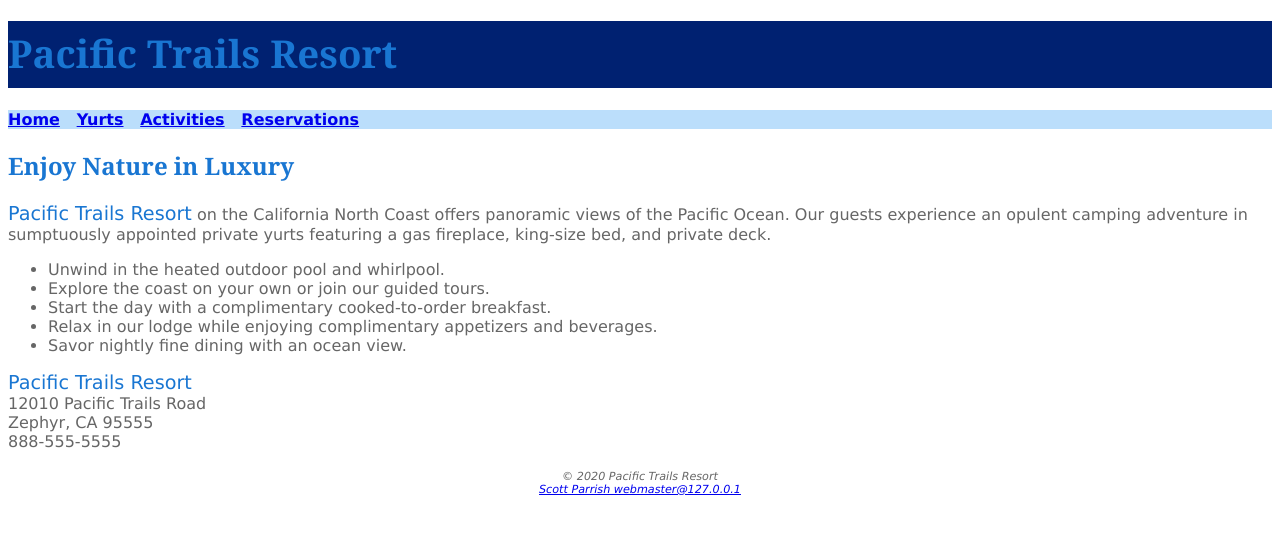
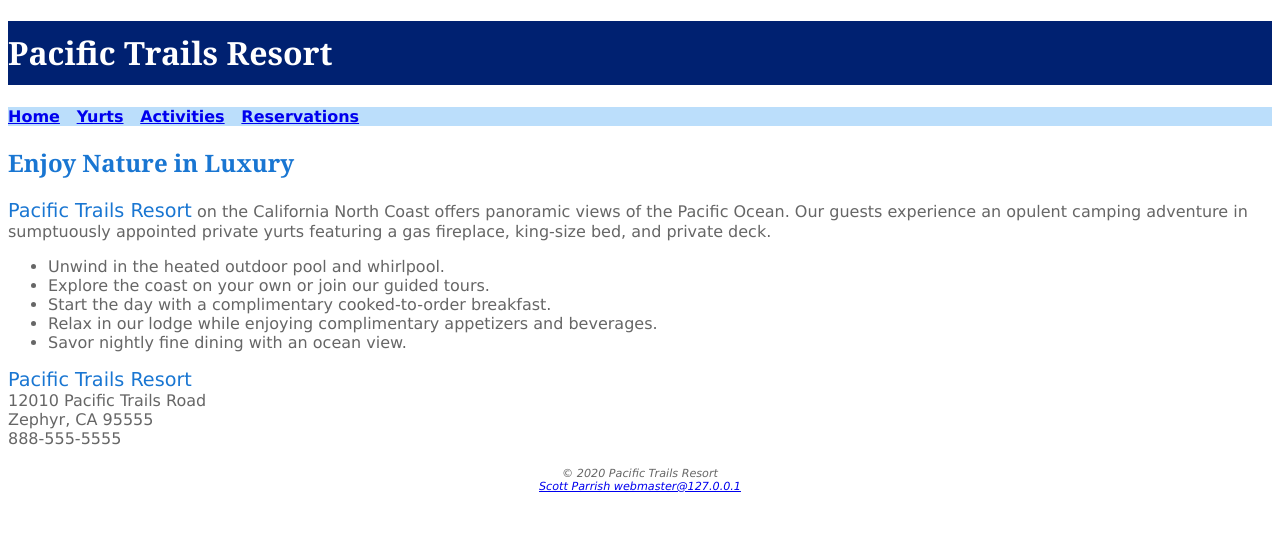
Before and after one commit to slparrish/Sdev_153, a plain HTML site: page pacificcss/index.html in a window 1280 px wide. Drawn offline with Linux system fonts and the light colour scheme.

Commit message:
ajsndkjasndkj

```diff
--- a/pacificcss/index.html
+++ b/pacificcss/index.html
@@ -7,7 +7,7 @@
     <title>Pacific Trails Resort</title>
 </head>
 <body>
-    <header><h1><span class="resort">Pacific Trails Resort</span></h1></header>
+    <header><h1>Pacific Trails Resort</h1></header>
     <nav>
         <a href="index.html">Home</a> &nbsp;
         <a href="yurts.html">Yurts</a> &nbsp;
```
